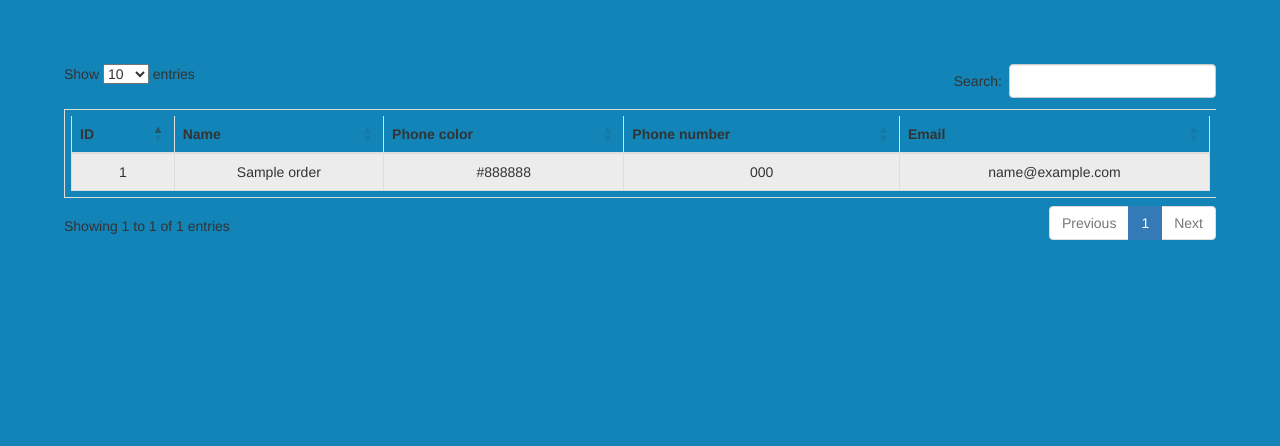
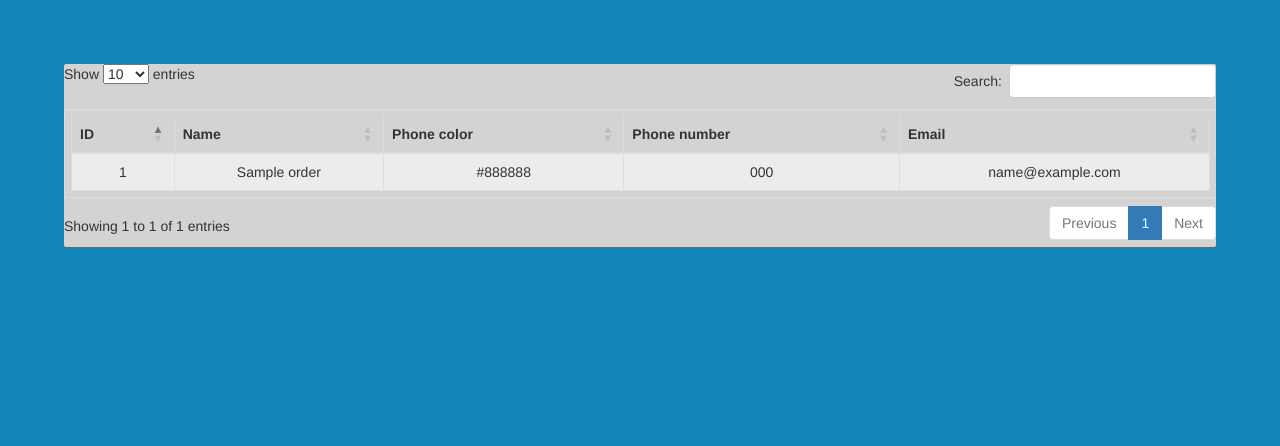
Before and after one commit to VadimasPliavgo/project, a PHP site: page /orders.php in a window 1280 px wide. Shown: the part 50-496 px from the top of the page. Run offline with PHP 8.4, Linux system fonts and the light colour scheme; tables that the repository leaves empty or names only in its code hold one stand-in row (values such as "Sample post"); data that the repository does not hold is empty; some libraries are stand-ins or nearby versions.

Commit message:
Update main.css

```diff
--- a/css/main.css
+++ b/css/main.css
@@ -33,6 +33,9 @@ float: right!important;
 #navbarlogo{
  color: #33CCFF;
  font-size: 40px;
+}
+td.highlight {
+    background-color: black !important;
 }
 #navbarmeniu{
  color: #E7DFDD;
@@ -86,7 +89,9 @@ img.details{
   height: 300px;
 }
 #tableclass{
+      border-radius:2px;
  margin:5% 5% 5% 5%;
+ background-color: #d3d3d3;
 }
 th{
   text-align: center;
```
